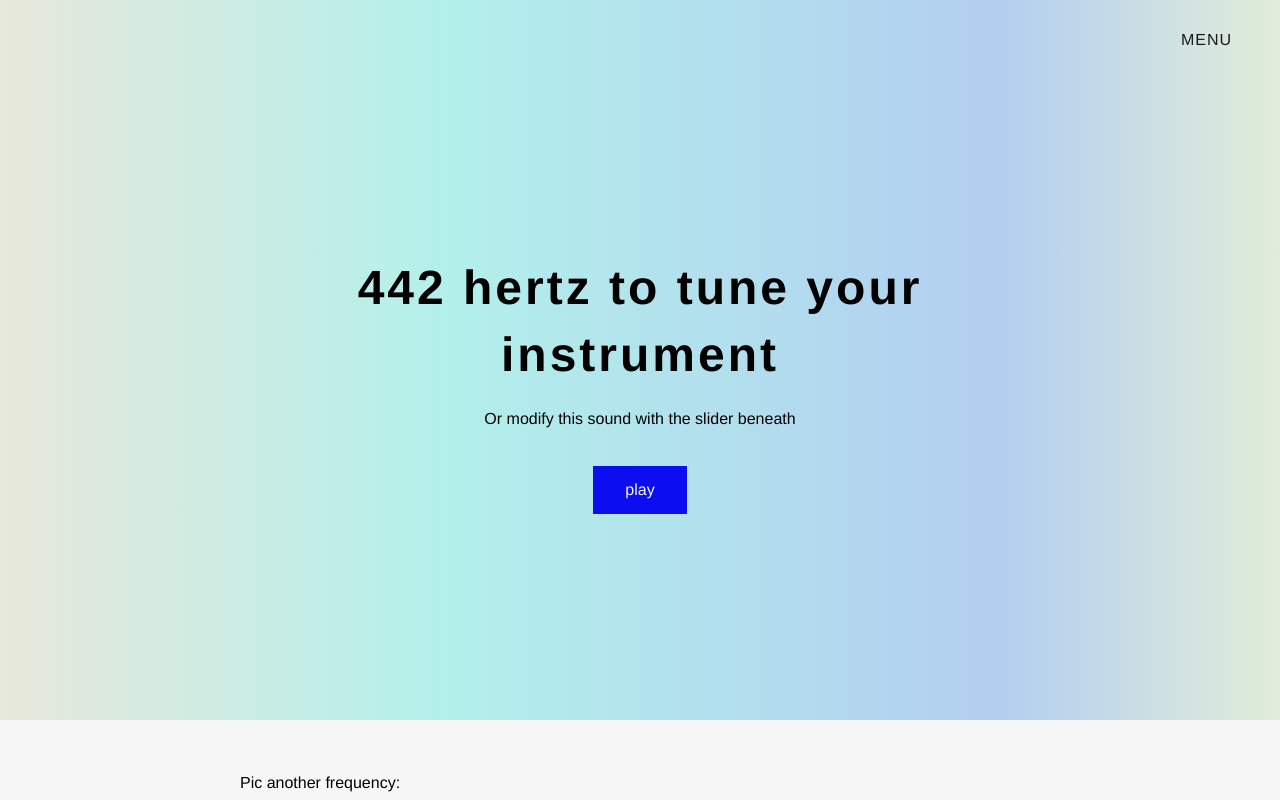
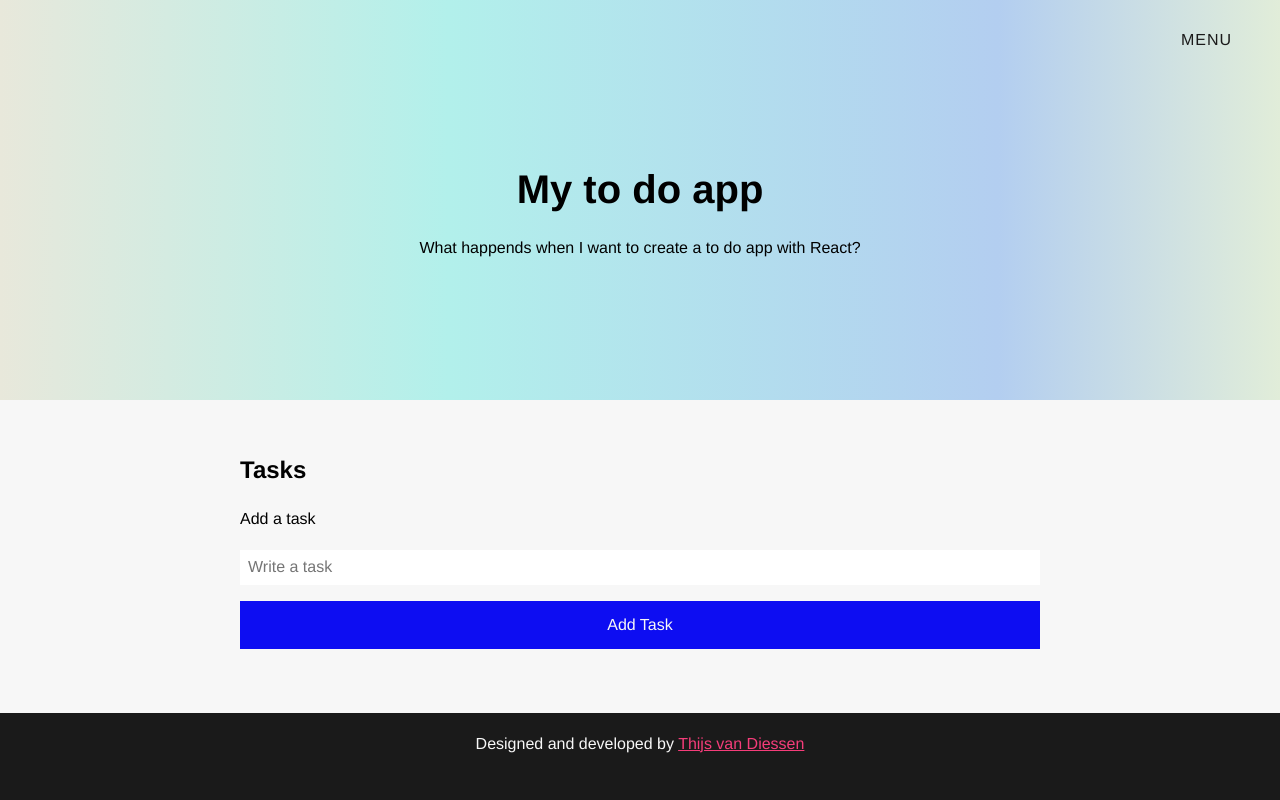
Before and after one commit to thijsvandiessen/portfolio-blog, a React app: page /projects/my-to-do-app in a window 1280 px wide. Shown: the top 800 px of the page. Built offline with nearby package versions, Linux system fonts and the light colour scheme.

Commit message:
added todo app

```diff
--- a/src/components/SoundProject.js
+++ b/src/components/ProjectSound.js
@@ -1,7 +1,7 @@
 import React, { Component } from 'react';
 import GradientHeader from './GradientHeader';
 
-class SoundProject extends Component {
+class ProjectSound extends Component {
 
   constructor(props) {
     super(props)
@@ -131,4 +131,4 @@ class SoundProject extends Component {
   };
 };
 
-export default SoundProject;
+export default ProjectSound;
--- /dev/null
+++ b/src/components/ProjectTodo.js
@@ -0,0 +1,152 @@
+import React, { Component } from 'react';
+import GradientHeader from './GradientHeader';
+
+class ProjectTodo extends Component {
+
+  constructor(props) {
+    super(props)
+
+    this.state = {
+      tasks: [],
+      currentItem: null,
+      value: '',
+    };
+
+    // This binding is necessary to make `this` work in the callback
+    this.handleTask = this.handleTask.bind(this);
+    this.addTask = this.addTask.bind(this);
+    this.deleteTask = this.deleteTask.bind(this);
+    this.crossItem = this.crossItem.bind(this);
+
+  }
+
+  componentDidMount() {
+
+    if (localStorage.tasks) {
+      this.setState({
+        tasks: JSON.parse(localStorage.getItem("tasks"))
+      })
+    }
+  }
+
+  storeTasks() {
+
+    if (this.state.tasks.length === 0) {
+      localStorage.clear()
+    }
+
+    else if (this.state.tasks.length > 0) {
+      // store todo list
+      localStorage.setItem("tasks", JSON.stringify(this.state.tasks));
+
+    }
+
+  }
+
+
+  addTask(event) {
+    event.preventDefault();
+
+    // if empty
+    if (!this.state.currentItem) return;
+
+    this.setState(prevState => ({
+      tasks: [...prevState.tasks, this.state.currentItem],
+      currentItem: null,
+      value: '',
+    }), () => this.storeTasks())
+
+  }
+
+  handleTask(event) {
+
+    // store extra metadata too
+    this.setState({
+      value: event.target.value,
+      currentItem: {
+        text: event.target.value,
+        date: new Date(),
+        checked: false,
+      }
+    });
+
+  };
+
+  deleteTask(idx){
+
+    // make a separate copy of the array
+    const tasks = [...this.state.tasks];
+
+    // remove the task
+    tasks.splice(idx, 1);
+
+    // update state
+    this.setState({tasks: tasks},
+    () => this.storeTasks());
+
+  }
+
+  crossItem(idx){
+
+    // make a separate copy of the array
+    const tasks = [...this.state.tasks];
+
+    // inverse checked status
+    tasks[idx].checked = !tasks[idx].checked;
+
+    // update state
+    this.setState({tasks: tasks},
+    () => this.storeTasks());
+
+  }
+
+
+  render() {
+
+    const heading = {
+      title: 'My to do app',
+      subTitle: 'What happends when I want to create a to do app with React?',
+    };
+
+    return(
+      <main>
+        <GradientHeader heading={heading} />
+
+        <section className="content-container">
+
+          <h2>Tasks</h2>
+
+          <ul className="todoList">
+            {this.state.tasks.map((item,idx) => (
+              <li key={idx}>
+                <span
+                  className={item.checked ? 'checked' : 'unchecked'}
+                  onClick={() => this.crossItem(idx)}
+                >
+                  {item.text}
+                </span>
+                <span onClick={() => this.deleteTask(idx)}>x </span>
+              </li>
+            ))}
+          </ul>
+
+          <form onSubmit={this.addTask}>
+            <label htmlFor="addTask">Add a task</label>
+            <input
+              placeholder="Write a task"
+              name="addTask"
+              onChange={this.handleTask}
+              value={this.state.value}
+            />
+            <button className="button" type="submit">Add Task</button>
+          </form>
+
+        </section>
+
+      </main>
+    );
+
+  };
+};
+
+export default ProjectTodo;
--- a/src/components/Projects.js
+++ b/src/components/Projects.js
@@ -29,6 +29,13 @@ class Projects extends Component {
           Read more...
         </Link>
       </div>
+      <div>
+        <h2>To do project</h2>
+        <p>How easy is it to create a to do app?</p>
+        <Link to="projects/my-to-do-app">
+          Read more...
+        </Link>
+      </div>
       </section>
     );
   }
--- a/src/components/Routes.js
+++ b/src/components/Routes.js
@@ -6,8 +6,17 @@ const Home = lazy(() => import(
   /* webpackChunkName: 'home' */ "./HomePage"));
 const Projects = lazy(() => import(
   /* webpackChunkName: 'projects' */ "./ProjectsPage"));
-const SoundProject = lazy(() => import(
-    /* webpackChunkName: 'soundProject' */ "./SoundProject"));
+
+
+const ProjectSound = lazy(() => import(
+    /* webpackChunkName: 'projectSound' */ "./ProjectSound"));
+
+const ProjectTodo = lazy(() => import(
+  /* webpackChunkName: 'projectTodo' */ "./ProjectTodo"));
+
+
+
+
 const Blog = lazy(() => import(
   /* webpackChunkName: 'blog' */ "./BlogPage"));
 const Article = lazy(() => import(
@@ -32,13 +41,22 @@ class Routes extends Component {
   render() {
     return (
       <Switch>
-        <Route exact path="/" component={LazyLoad(Home)} />
-        <Route path="/projects" exact component={LazyLoad(Projects)} />
-        <Route path="/projects/:project" exact component={LazyLoad(SoundProject)} />
-        <Route path="/my-writings" exact component={LazyLoad(Blog)} />
-        <Route path="/my-writings/:article" component={LazyLoad(Article)} />
-        <Route path="/about" component={LazyLoad(About)} />
-        <Route path="/contact" component={LazyLoad(Contact)} />
+        <Route path="/" exact
+          component={LazyLoad(Home)} />
+        <Route path="/projects" exact
+          component={LazyLoad(Projects)} />
+        <Route path="/projects/sound-project" exact
+          component={LazyLoad(ProjectSound)} />
+        <Route path="/projects/my-to-do-app" exact
+          component={LazyLoad(ProjectTodo)} />
+        <Route path="/my-writings" exact
+          component={LazyLoad(Blog)} />
+        <Route path="/my-writings/:article"
+          component={LazyLoad(Article)} />
+        <Route path="/about" exact
+          component={LazyLoad(About)} />
+        <Route path="/contact" exact
+          component={LazyLoad(Contact)} />
         <Route component={LazyLoad(NoMatch)} />
       </Switch>
     );
--- a/src/styles/projects.scss
+++ b/src/styles/projects.scss
@@ -1,3 +1,5 @@
+@import 'todoList';
+
 .projects {
   display: grid;
 }
--- /dev/null
+++ b/src/styles/todoList.scss
@@ -0,0 +1,18 @@
+.todoList {
+
+  list-style: none;
+  margin: 0;
+  padding: 0;
+
+  li {
+    margin-top: 1rem;
+    display: flex;
+    border-bottom: 1px solid black;
+    justify-content: space-between;
+  }
+
+  .checked {
+    text-decoration: line-through;
+  }
+
+}
--- a/webpack.common.js
+++ b/webpack.common.js
@@ -23,6 +23,7 @@ module.exports = {
     new HtmlWebpackPlugin({
       // inject: false,
       hash: true,
+      title: "Hi I'm Thijs van Diessen, a more creative front end developer",
       template: './src/index.html',
       filename: 'index.html',
       favicon: './src/favicon.ico',
```
